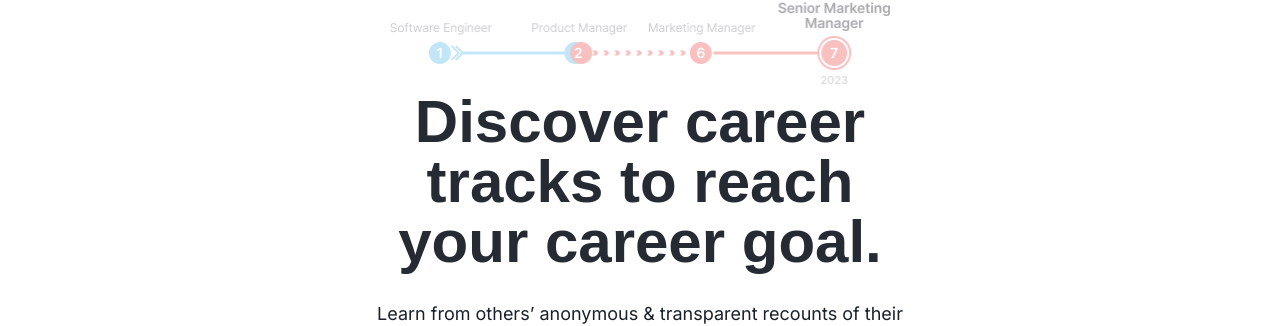
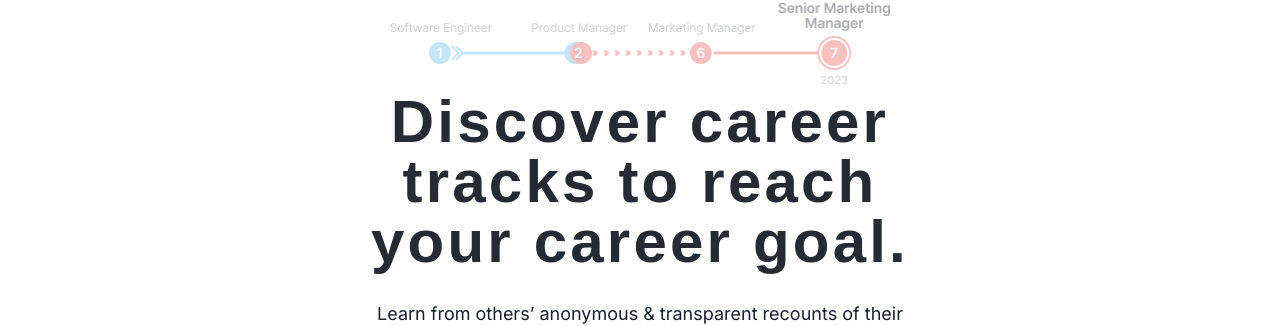
Before and after one commit to joshenx/trackx, a React (Vite) app: page / in a window 1280 px wide. Shown: the part 158-484 px from the top of the page. Built offline with nearby package versions, Linux system fonts and the light colour scheme; no server answers; a web font is replaced by a local one.

Commit message:
Increase letter spacing in heading

```diff
--- a/src/pages/Home/index.tsx
+++ b/src/pages/Home/index.tsx
@@ -103,7 +103,7 @@ const Home = () => {
         alignItems={{ base: 'center' }}
         textAlign='center'
       >
-        <Heading color='#252A33' as='h1' size='3xl' >
+        <Heading letterSpacing='0.2rem' color='#252A33' as='h1' size='3xl' >
           Discover <Text
               as={'span'}
               position={'relative'}
```
